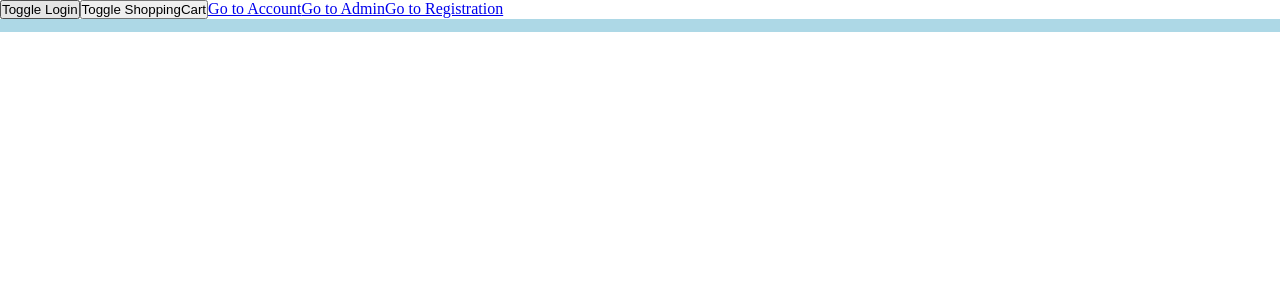
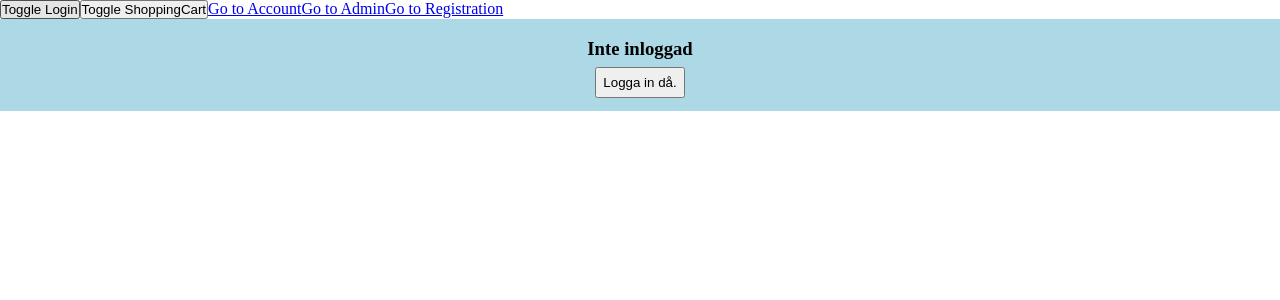
Before and after one commit to r0bban/slutprojekt-webbapplikation, a Vue app: page /account in a window 1280 px wide. Shown: the top 300 px of the page. Built offline with nearby package versions, Linux system fonts and the light colour scheme.

Commit message:
Add design tweaks

```diff
--- a/src/components/Login.vue
+++ b/src/components/Login.vue
@@ -21,7 +21,7 @@ export default {
   },
   methods: {
     submit() {
-      this.$store.dispatch("loginUser", this.creds);
+      this.$store.dispatch("loginUser", this.creds)
     }
   }
 };
--- a/src/views/AccountView.vue
+++ b/src/views/AccountView.vue
@@ -1,5 +1,9 @@
 <template>
   <div class="accountView">
+    <div v-if="!getCurrentUser">
+      <h3>Inte inloggad</h3>
+      <button @click="toggleLogin()">Logga in då.</button>
+    </div>
     <div v-if="getCurrentUser" class="details">
       <h3>Mitt konto</h3>
       <h4>{{getCurrentUser.name}}</h4>
@@ -21,6 +25,9 @@ export default {
   methods: {
     logout() {
       this.$store.dispatch("logout");
+    },
+    toggleLogin(){
+      this.$store.commit("toggleLogin");
     }
   }
 };
```
